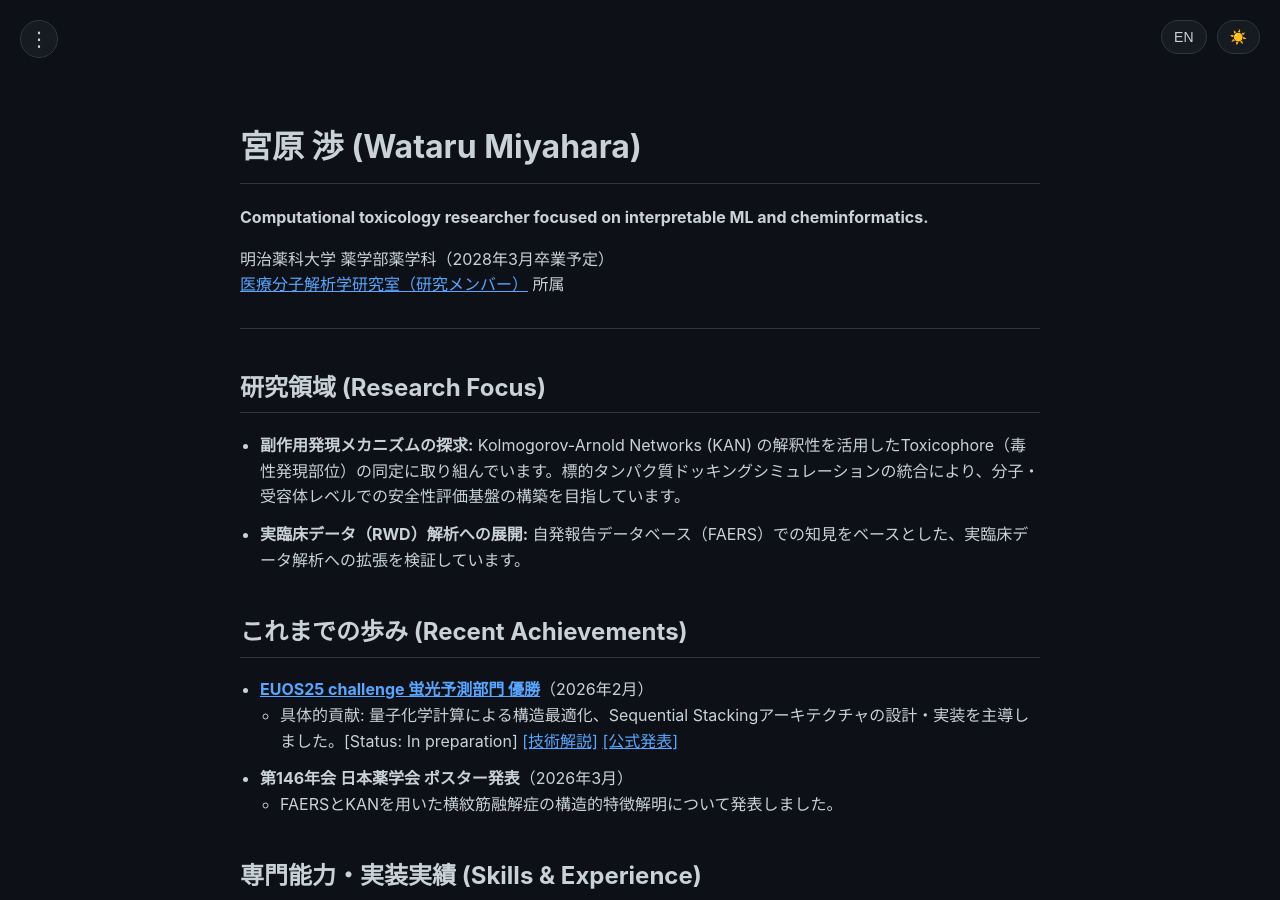
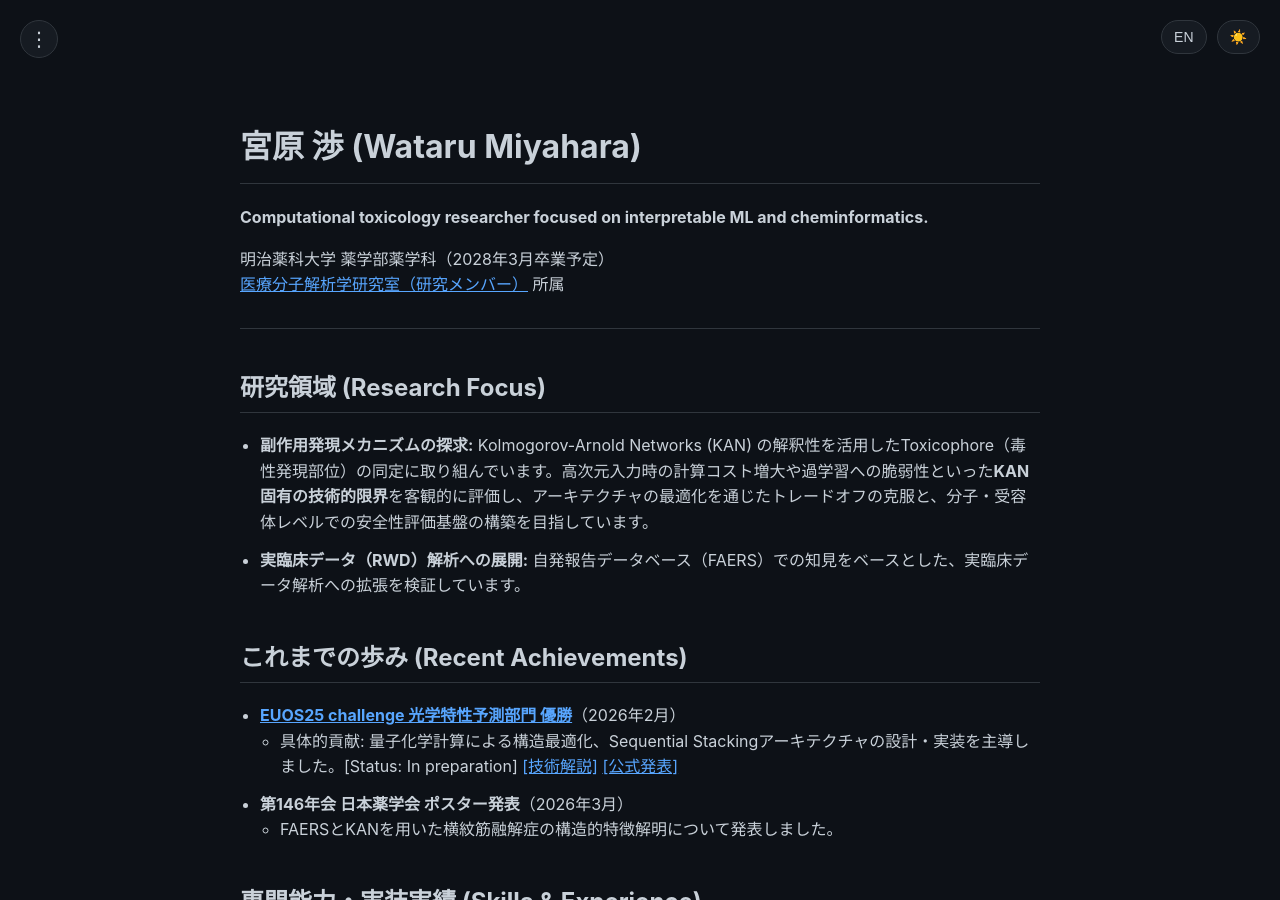
Before and after one commit to 377H-Miru/377H-Miru.github.io, a Jekyll site: the page built from index.md, in a window 1280 px wide and 900 px high. Built offline with Jekyll 4.4.1, drawn with Linux system fonts in a browser that asks for light colours; some of the changed text lies outside the part shown.

```diff
--- a/index.md
+++ b/index.md
@@ -15,18 +15,18 @@ title: Home
 
 ## 研究領域 (Research Focus)
 - **副作用発現メカニズムの探求:**
-  Kolmogorov-Arnold Networks (KAN) の解釈性を活用したToxicophore（毒性発現部位）の同定に取り組んでいます。標的タンパク質ドッキングシミュレーションの統合により、分子・受容体レベルでの安全性評価基盤の構築を目指しています。
+  Kolmogorov-Arnold Networks (KAN) の解釈性を活用したToxicophore（毒性発現部位）の同定に取り組んでいます。高次元入力時の計算コスト増大や過学習への脆弱性といった**KAN固有の技術的限界**を客観的に評価し、アーキテクチャの最適化を通じたトレードオフの克服と、分子・受容体レベルでの安全性評価基盤の構築を目指しています。
 - **実臨床データ（RWD）解析への展開:**
   自発報告データベース（FAERS）での知見をベースとした、実臨床データ解析への拡張を検証しています。
 
 ## これまでの歩み (Recent Achievements)
-- **[EUOS25 challenge 蛍光予測部門 優勝](https://ochem.eu/static/challenge2025.do){:target="_blank"}**（2026年2月）
+- **[EUOS25 challenge 光学特性予測部門 優勝](https://ochem.eu/static/challenge2025.do){:target="_blank"}**（2026年2月）
     - 具体的貢献: 量子化学計算による構造最適化、Sequential Stackingアーキテクチャの設計・実装を主導しました。[Status: In preparation] [[技術解説]](/posts/2026-02-25-euos25-review) [[公式発表]](https://www.eu-openscreen.eu/resources/eu-openscreen-news/ansicht/eu-openscreen-and-slas-announce-winners-of-the-second-joint-machine-learning-challenge-at-slas-2026.html){:target="_blank"}
 - **第146年会 日本薬学会 ポスター発表**（2026年3月）
     - FAERSとKANを用いた横紋筋融解症の構造的特徴解明について発表しました。
 
 ## 専門能力・実装実績 (Skills & Experience)
-- **機械学習 (KAN / GBDT / GNN):** 予測アーキテクチャの設計・実装。
+- **機械学習 (KAN / GBDT / GNN):** KANのスケーラビリティ課題を意識した、物性予測アーキテクチャの設計・実装。
 - **計算化学 (Cheminformatics):** RDKitを用いた特徴量抽出、量子化学計算(MOPAC/xTB)ワークフローの構築。
 - **ツール開発:** 学会発表やコンテスト解析に活用した [ECFP生成ツール](https://github.com/377H-Miru/ecfp_cli){:target="_blank"} や [記述子算出ツール](https://github.com/377H-Miru/mordred_descriptor_calculator){:target="_blank"} の開発。
 
@@ -47,24 +47,24 @@ title: Home
 **Computational toxicology researcher focused on interpretable ML and cheminformatics.**
 
 Meiji Pharmaceutical University, Faculty of Pharmacy (Class of 2028)
-Research Affiliation: [Laboratory of Medical Molecule Analysis (Members)](https://u-lab.my-pharm.ac.jp/~mminfo/members.html){:target="_blank"}
+Research Affiliation: [Laboratory of Medical Molecule Analysis (Members)](https://u-lab.my-pharm.ac.jp/~mminfo/member/){:target="_blank"}
 
 ---
 
 ## Research Focus
 - **Investigating Adverse Event Mechanisms:**
-  Identifying Toxicophores using KAN interpretability. My work focuses on building a safety assessment framework by integrating molecular and receptor-level docking simulations.
+  Identifying Toxicophores using KAN interpretability. My work focuses on addressing the **inherent trade-offs of KAN**, such as computational bottlenecks and susceptibility to overfitting in high-dimensional settings, through architectural optimization to build a robust safety assessment framework.
 - **Expansion to RWD Analysis:**
   Validating the application of FAERS-based findings to clinical data analysis using Japanese claims data.
 
 ## My Journey
-- **[EUOS25 challenge, Fluorescence Prediction Track: Winner](https://ochem.eu/static/challenge2025.do){:target="_blank"}** (February 2026)
+- **[EUOS25 challenge, Optical Property Prediction: Winner](https://ochem.eu/static/challenge2025.do){:target="_blank"}** (February 2026)
     - Contribution: Led structure optimization via QM and design of Sequential Stacking architectures. [Status: In preparation] [[Technical Review]](/posts/2026-02-25-euos25-review) [[Official Results]](https://www.eu-openscreen.eu/resources/eu-openscreen-news/ansicht/eu-openscreen-and-slas-announce-winners-of-the-second-joint-machine-learning-challenge-at-slas-2026.html){:target="_blank"}
 - **The 146th Annual Meeting of the Pharmaceutical Society of Japan:** (March 2026)
     - Poster presentation on structural elucidation of rhabdomyolysis using FAERS and KAN.
 
 ## Skills & Experience
-- **Machine Learning (KAN / GBDT / GNN):** Design and implementation of predictive architectures.
+- **Machine Learning (KAN / GBDT / GNN):** Design and implementation of predictive architectures, with a focus on controlling KAN's scalability limitations.
 - **CompChem:** Feature extraction via RDKit and biophysical property estimation using MOPAC/xTB workflows.
 - **Software Development:** Developer of [ecfp_cli](https://github.com/377H-Miru/ecfp_cli){:target="_blank"} and [mordred_descriptor_calculator](https://github.com/377H-Miru/mordred_descriptor_calculator){:target="_blank"}, utilized in academic presentations and challenges.
 
```
